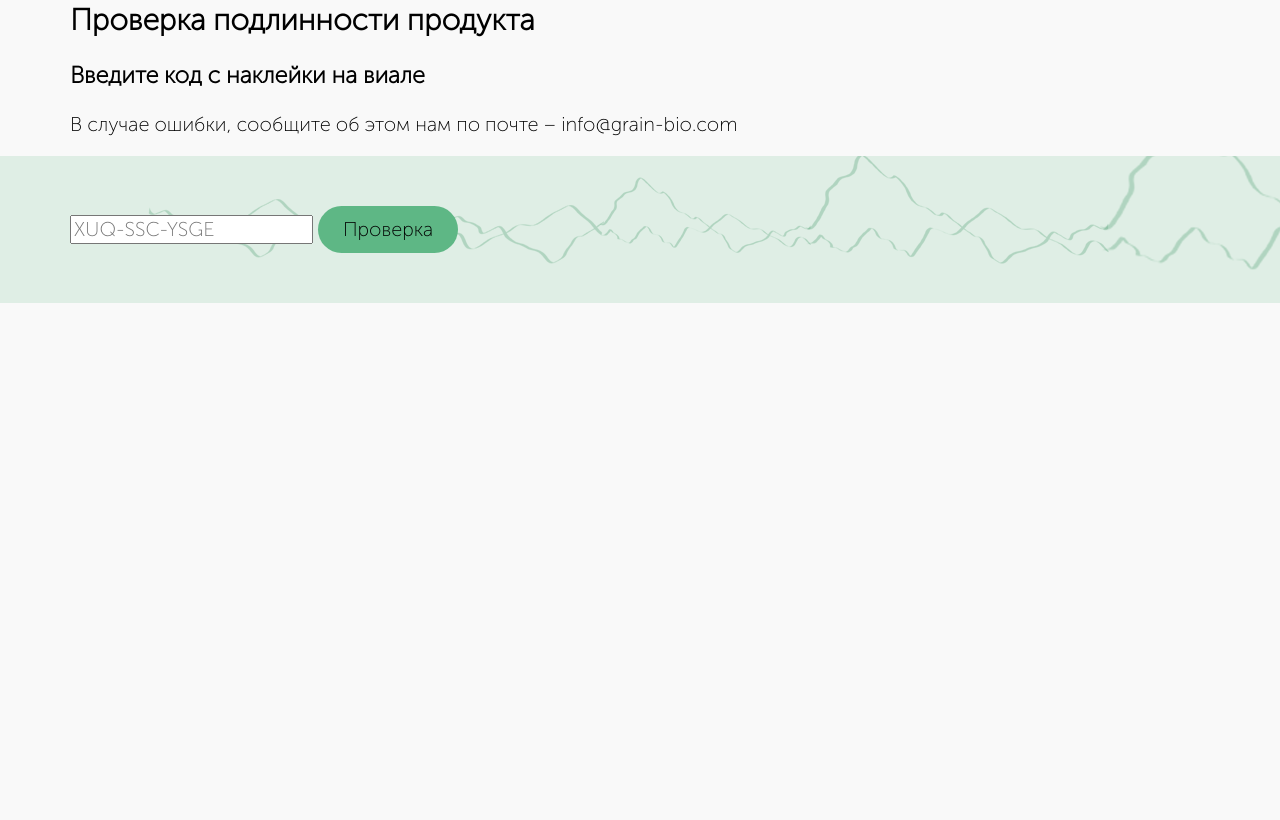
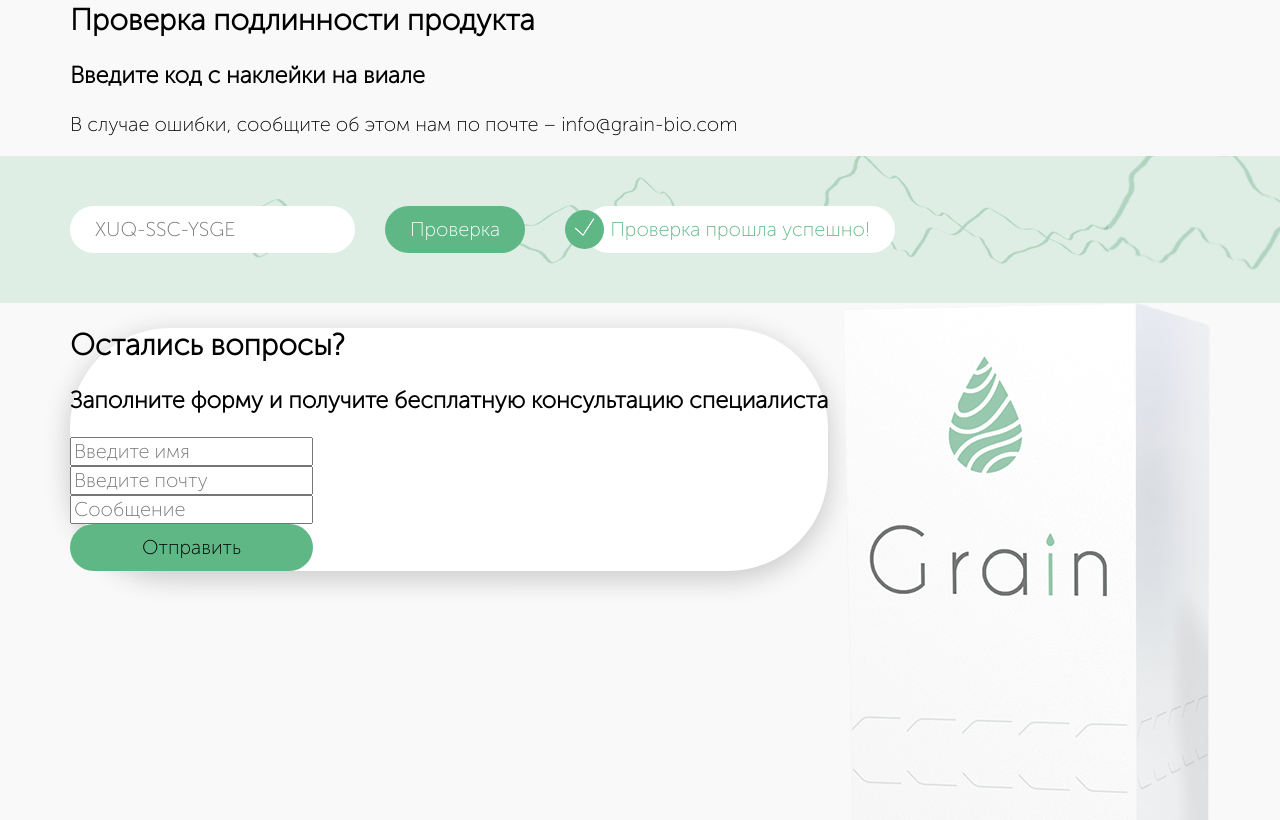
Before and after one commit to tatochko/grain, a website: page app/index.html in a window 1280 px wide. Shown: the part 2640-3460 px from the top of the page. Before the commit the page ends 2943 px from the top, so only its background shows below. Drawn offline with nearby package versions, Linux system fonts and the light colour scheme.

Commit message:
upd 5,6 screen

```diff
--- a/app/index.html
+++ b/app/index.html
@@ -290,7 +290,45 @@
         <div class="check__main-inner">
           <input type="text" placeholder="XUQ-SSC-YSGE">
           <button class="btn">Проверка</button>
-          <div class="message"></div>
+          <div class="message">
+            <div class="success">
+              <span></span>
+              <p>Проверка прошла успешно!</p>
+            </div>
+            <div class="error">
+              <p>Ошибка в коде, попробуйте еще раз.</p>
+            </div>
+          </div>
+        </div>
+      </div>
+    </div>
+  </section>
+
+  <section class="form">
+    <div class="container">
+      <div class="form__inner">
+        <div class="form__inner-left">
+          <form class="box">
+            <h2>Остались вопросы?</h2>
+            <h3>Заполните форму и получите
+              бесплатную консультацию специалиста</h3>
+            <div class="box-inner">
+              <input type="text" placeholder="Введите имя">
+              <input type="text" placeholder="Введите почту">
+              <input type="text" placeholder="Сообщение">
+              <button class="btn">Отправить</button>
+            </div>
+          </form>
+          <aside class="contacts">
+            <ul>
+              <li><i class="tele"></i></li>
+              <li><i class="inst"></i></li>
+              <li><i class="vk"></i></li>
+            </ul>
+          </aside>
+        </div>
+        <div class="form__inner-right">
+          <img src="../img/3d.png" alt="grain">
         </div>
       </div>
     </div>
--- a/app/scss/style.scss
+++ b/app/scss/style.scss
@@ -684,9 +684,98 @@
         background-repeat: no-repeat;
         background-position: center;
         .check__main-inner{
+            display: flex;
             padding: 50px 0;
+            input{
+                padding: 12px 25px;
+                border-radius: 100px;
+                border: 0;
+            }
+            .btn{
+                margin: 0 30px;
+                color: #fff;
+            }
+            .message{
+                position: relative;
+                color: #5eb785;
+                .success{
+                    position: absolute;
+                    span{
+                        position: absolute;
+                        padding: 8px 10px;
+                        top: 4px;
+                        left: 10px;
+                        border-radius: 100px;
+                        border: 0;
+                        background-color: #5eb785;
+                        &:before{
+                            content: "";
+                            background: url(../img/sprite.png) no-repeat top right;
+                            display: inline-block;
+                            width: 19px;
+                            height: 18px;
+                            background-position: -131px -63px;
+                        }
+                    }
+                    p{
+                        padding: 12px 25px;
+                        margin: 0 30px;
+                        border-radius: 100px;
+                        border: 0;
+                        background-color: #fff;
+                        width: 310px;
+                    }
+                }
+                .error{
+                    position: absolute;
+                    visibility: hidden;
+                    position: absolute;
+                    span{
+                        position: absolute;
+                        padding: 8px 10px;
+                        top: 4px;
+                        left: 10px;
+                        border-radius: 100px;
+                        border: 0;
+                        background-color: #5eb785;
+                        &:before{
+                            content: "";
+                            background: url(../img/sprite.png) no-repeat top right;
+                            display: inline-block;
+                            width: 19px;
+                            height: 18px;
+                            background-position: -131px -63px;
+                        }
+                    }
+                    p{
+                        padding: 12px 25px;
+                        border-radius: 100px;
+                        border: 0;
+                        background-color: #fff;
+                        width: 392px;
+                    }
+                }
+            }
         }
     }
 }
 
+.form{
+    .form__inner{
+        display: flex;
+        justify-content: space-between;
+        &-left{
+            .box{
+                border-radius: 100px;
+                border: 0;
+                background-color: #fff;
+                box-shadow: 0px 7px 24.3px 2.7px #cecece;
+                &-inner{
+                    display: inline-grid;
+                    text-align: center;
+                }
+            }
+        }
+    }
+}
 @import "media";
```
Also changed, not shown: app/css/style.min.css, app/img/3d.png (added), 1 other file.
